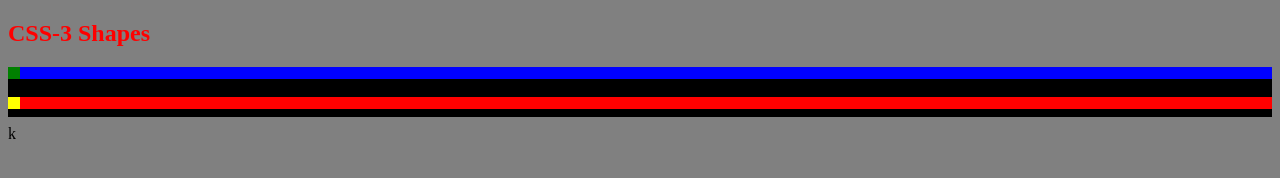
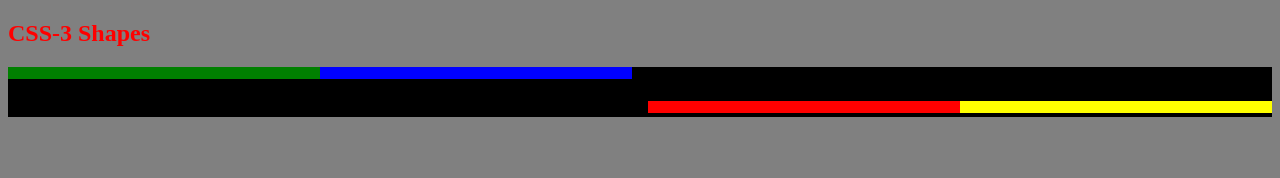
Before and after one commit to nelsonkimaiga/CSS3-Animations, a plain HTML site: page Kimaiga/index.html in a window 1280 px wide. Drawn offline with Linux system fonts and the light colour scheme.

Commit message:
Commit with readmes

```diff
--- a/Kimaiga/index.html
+++ b/Kimaiga/index.html
@@ -14,8 +14,8 @@
 
 <div class="shapes" style="background-color:black">
 <div style="display:inline">
-<div class="triangle" style="background-color:green; padding:6px; width:100; height:100; position:absolute; left;"></div>
-<div class="square" style="background-color:blue; padding:6px"></div>
+<div class="triangle" style="background-color:green; padding:6px; width: 300px; float:left; border: 1px;"></div>
+<div class="square" style="background-color:blue; padding:6px; width: 300px; float:left; border: 1px;"></div>
 
 <div class="thesquare"></div>div>
 
@@ -23,8 +23,8 @@
 
 <div class="descriptionsqaure"></div>
 
-<div class="rectangle" style="background-color:yellow; padding:6px; width:100; height:100; position:absolute; left;"></div>
-<div class="circle" style="background-color:red; padding:6px;" ></div>
+<div class="rectangle" style="background-color:yellow; padding:6px; width: 300px; float:right; border: 1px;"></div>
+<div class="circle" style="background-color:red; padding:6px; width: 300px; float:right; border: 1px;" ></div>
 </div>
 
 <p>k</p>
```
